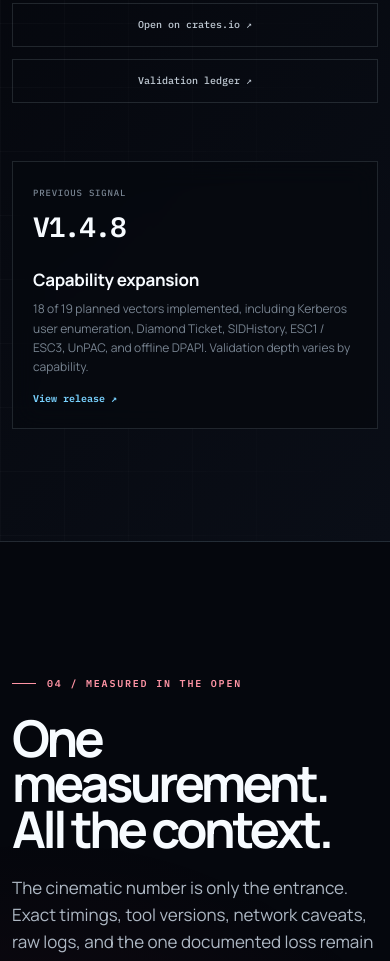
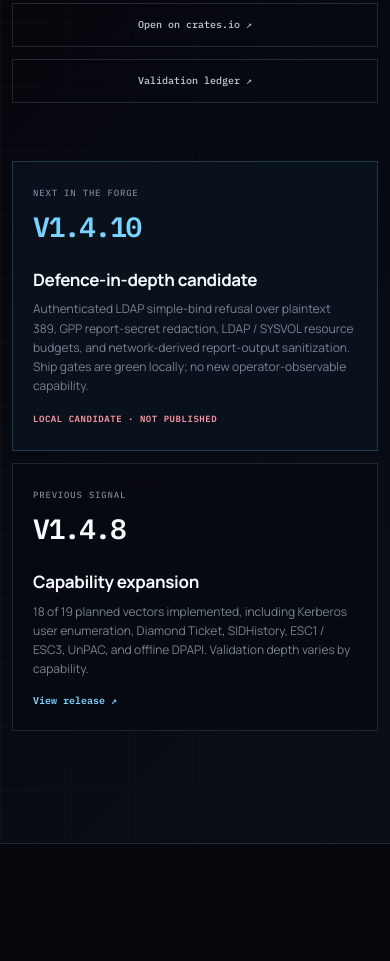
Before and after one commit to icedracon/adhammer, a plain HTML site: page site/index.html in a window 390 px wide. Shown: the part 7476-8437 px from the top of the page. Drawn offline with Linux system fonts and the light colour scheme; animation ran at ten frames a second.

Commit message:
site: show 1.4.10 development candidate

```diff
--- a/site/index.html
+++ b/site/index.html
@@ -1244,11 +1244,15 @@
       background: rgba(6, 9, 15, .72);
       backdrop-filter: blur(14px);
     }
+    .release-previous + .release-previous { margin-top: 14px; }
+    .release-candidate { border-color: rgba(121, 210, 255, .22); background: rgba(11, 20, 31, .78); }
+    .release-candidate .release-previous-kicker b { color: var(--ice); }
     .release-previous-kicker { color: var(--muted); font: 500 9px/1.5 var(--mono); letter-spacing: .09em; text-transform: uppercase; }
     .release-previous-kicker b { display: block; margin-top: 7px; color: var(--white); font-size: 28px; letter-spacing: -.05em; }
     .release-previous-copy b { display: block; font-size: 17px; letter-spacing: -.02em; }
     .release-previous-copy p { margin: 6px 0 0; color: var(--muted); font-size: 12px; }
     .release-previous a { color: var(--ice); font: 600 10px/1 var(--mono); white-space: nowrap; }
+    .release-state { color: var(--proof-bright); font: 600 9px/1.4 var(--mono); letter-spacing: .06em; text-align: right; text-transform: uppercase; white-space: nowrap; }
 
     .benchmarks { padding: 164px 0 176px; overflow: hidden; }
     .benchmarks::before {
@@ -1663,7 +1667,7 @@
       .release-version { margin-top: auto; font-size: clamp(104px, 25vw, 176px); }
       .release-story { align-self: auto; }
       .release-previous { grid-template-columns: 180px 1fr; }
-      .release-previous a { grid-column: 2; }
+      .release-previous a, .release-state { grid-column: 2; }
       .benchmarks { padding: 124px 0 136px; }
       .bench-layout { grid-template-columns: 1fr; }
       .race-panel { position: relative; top: auto; min-height: 500px; }
@@ -1757,7 +1761,9 @@
       .release-links { display: grid; }
       .release-link { justify-content: center; }
       .release-previous { grid-template-columns: 1fr; gap: 18px; margin-top: 58px; padding: 24px 20px; }
+      .release-previous + .release-previous { margin-top: 12px; }
       .release-previous a { grid-column: 1; }
+      .release-state { grid-column: 1; text-align: left; }
       .race-number { font-size: 100px; }
       .coverage-score { font-size: 90px; }
       .esc-orbit {
@@ -2099,6 +2105,11 @@
           </div>
         </div>
       </div>
+      <article class="shell release-previous release-candidate reveal">
+        <div class="release-previous-kicker">Next in the forge<b>v1.4.10</b></div>
+        <div class="release-previous-copy"><b>Defence-in-depth candidate</b><p>Authenticated LDAP simple-bind refusal over plaintext 389, GPP report-secret redaction, LDAP / SYSVOL resource budgets, and network-derived report-output sanitization. Ship gates are green locally; no new operator-observable capability.</p></div>
+        <span class="release-state">Local candidate · not published</span>
+      </article>
       <article class="shell release-previous reveal">
         <div class="release-previous-kicker">Previous signal<b>v1.4.8</b></div>
         <div class="release-previous-copy"><b>Capability expansion</b><p>18 of 19 planned vectors implemented, including Kerberos user enumeration, Diamond Ticket, SIDHistory, ESC1 / ESC3, UnPAC, and offline DPAPI. Validation depth varies by capability.</p></div>
```
Also changed, not shown: site/llms.txt.
